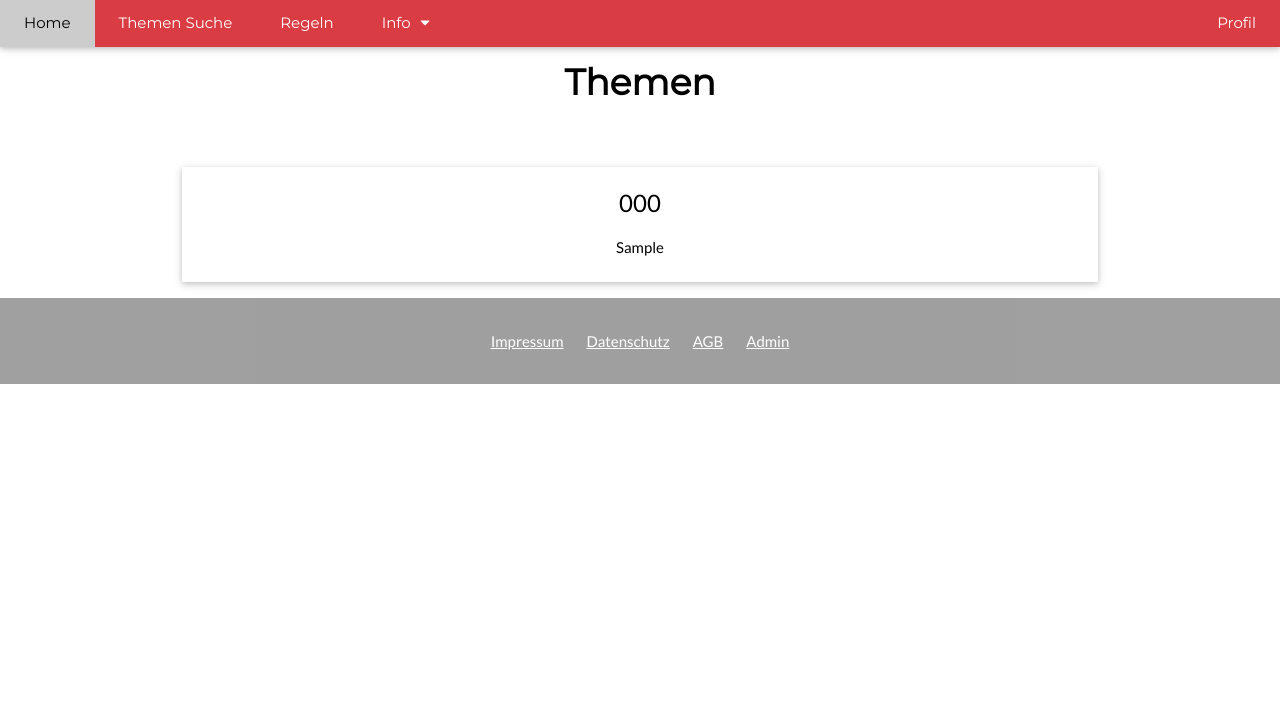
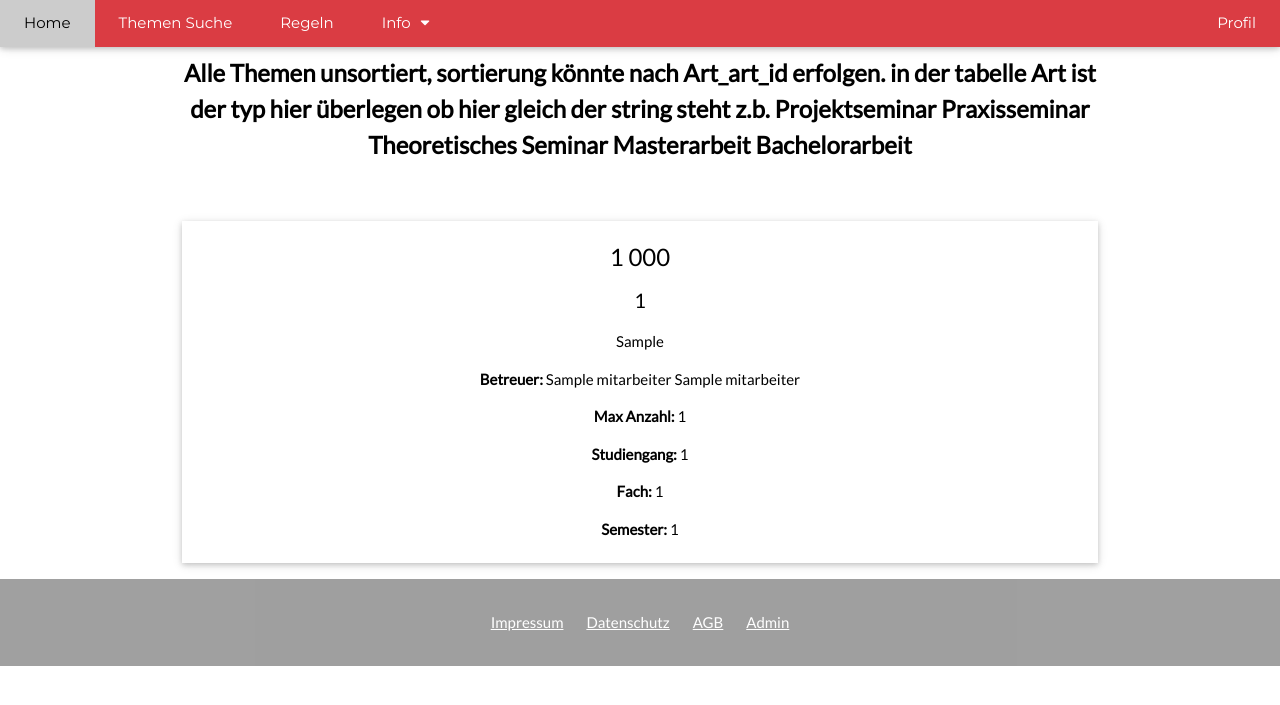
Before and after one commit to sabrinaascha/tools2024, a Flask app: page /themen/themen in a window 1280 px wide. Shown: the top 705 px of the page. Run offline with Flask 3, Linux system fonts and the light colour scheme; tables that the repository leaves empty hold one stand-in row (values such as "Sample post").

Commit message:
n:m Abfrage Projekt Betreuer themen liste

```diff
--- a/app/models.py
+++ b/app/models.py
@@ -8,7 +8,9 @@ class Art(db.Model):
     art_id = db.Column(db.Integer, primary_key=True)
     art_typ = db.Column(db.Integer)
 
+
 class Projekt(db.Model):
+    __tablename__ = 'projekt'
     projekt_id = db.Column(db.Integer, primary_key=True)
     titel = db.Column(db.String(100))
     beschreibung = db.Column(db.String(200))
@@ -19,6 +21,10 @@ class Projekt(db.Model):
     neu = db.Column(db.Integer)
     Art_art_id = db.Column(db.Integer, db.ForeignKey('art.art_id'), nullable=False)
 
+    #betreuer = db.relationship('Projekt_Betreuer', backref=db.backref('projekt', lazy='subquery'))
+    betreute_projekte = db.relationship('Projekt_Betreuer', backref='projekt', lazy=True)
+
+
     def __init__(self, titel, beschreibung, max_anzahl, studiengang, fach, semester, neu, Art_art_id):
         self.titel = titel
         self.beschreibung = beschreibung
@@ -28,6 +34,7 @@ class Projekt(db.Model):
         self.semester = semester
         self.neu = neu
         self.Art_art_id = Art_art_id
+        self.betreute_projekte = []
 
     def show_all_values(self):
         return Projekt
@@ -35,6 +42,7 @@ class Projekt(db.Model):
     def get_all_projekte():
         query = Projekt.query
         return query
+
 class Lehrstuhl(db.Model):
     __tablename__ = 'lehrstuhl'
 
@@ -58,6 +66,9 @@ class Mitarbeiter(db.Model):
     rolle = db.Column(db.Integer)
     Lehrstuhl_lehrstuhl_id = db.Column(db.Integer, db.ForeignKey('lehrstuhl.lehrstuhl_id'), nullable=False)
     lehrstuhl = db.relationship('Lehrstuhl', backref=db.backref('mitarbeiter', lazy=True))
+
+    betreute_projekte = db.relationship('Projekt_Betreuer', backref=db.backref('betreuer', lazy='subquery'))
+
 
     def __init__(self, vorname, nachname, nds, email, rolle, Lehrstuhl_lehrstuhl_id):
         self.vorname = vorname
@@ -83,6 +94,17 @@ class Mitarbeiter(db.Model):
             all_nds.append(entry.nds)
         return all_nds
 
+class Projekt_Betreuer(db.Model):
+    __tablename__ = 'projekt_betreuer'
+    pb_id = db.Column(db.Integer, primary_key=True)
+    Mitarbeiter_ma_id = db.Column(db.Integer, db.ForeignKey('mitarbeiter.ma_id'))
+    Projekt_projekt_id = db.Column(db.Integer, db.ForeignKey('projekt.projekt_id'))
+
+    __table_args__ = {'extend_existing': True}
+
+def get_all_projekt_betreuer():
+    betreuer = Projekt_Betreuer.query.all()
+    return betreuer
 
 
 class Spinde(db.Model):
--- a/app/templates/themen/themen.html
+++ b/app/templates/themen/themen.html
@@ -4,15 +4,31 @@
 
 <!-- Header -->
 <div class="w3-container w3-center" style="padding-bottom: 32px;">
-  <h1><b>Themen</b></h1>
+  <h3><b>Alle Themen unsortiert, sortierung könnte nach Art_art_id erfolgen. in der tabelle Art ist der typ hier überlegen ob hier gleich der string steht z.b. Projektseminar Praxisseminar Theoretisches Seminar Masterarbeit Bachelorarbeit </b></h3>
 </div>
 
 <!-- Themen anzeigen -->
 <div class="w3-container">
-  {% for projekt in projekte %}
+    {% for projekt in projekte %}
     <div class="w3-card w3-margin w3-padding">
-      <h3>{{ projekt.titel }}</h3>
+      <h3>{{ projekt.projekt_id }} {{ projekt.titel }}</h3>
+      <h4>{{ projekt.Art_art_id }} </h4>
       <p>{{ projekt.beschreibung }}</p>
+      <p><strong>Betreuer:</strong>
+
+  {% set betreuer_namen = [] %}
+  {% for projekt_betreuer in projekt.betreute_projekte %}
+    {% set mitarbeiter = projekt_betreuer.betreuer %}
+      {% set _ = betreuer_namen.append(mitarbeiter.vorname ~ " " ~ mitarbeiter.nachname) %}
+{% endfor %}
+{{ betreuer_namen|join(', ') if betreuer_namen else 'Keine Betreuer' }}
+
+
+      </p>
+      <p><strong>Max Anzahl:</strong> {{ projekt.max_anzahl }}</p>
+      <p><strong>Studiengang:</strong> {{ projekt.studiengang }}</p>
+      <p><strong>Fach:</strong> {{ projekt.fach }}</p>
+      <p><strong>Semester:</strong> {{ projekt.semester }}</p>
       <!-- Weitere Informationen zu jedem Thema anzeigen -->
       <!-- Zum Beispiel: Max Anzahl, Studiengang, Fach, Semester, etc. -->
     </div>
```
Also changed, not shown: app/templates/mitarbeiter/mitarbeiter.html (+36 -2 lines), app/views/mitarbeiter.py (+18 -3 lines).
